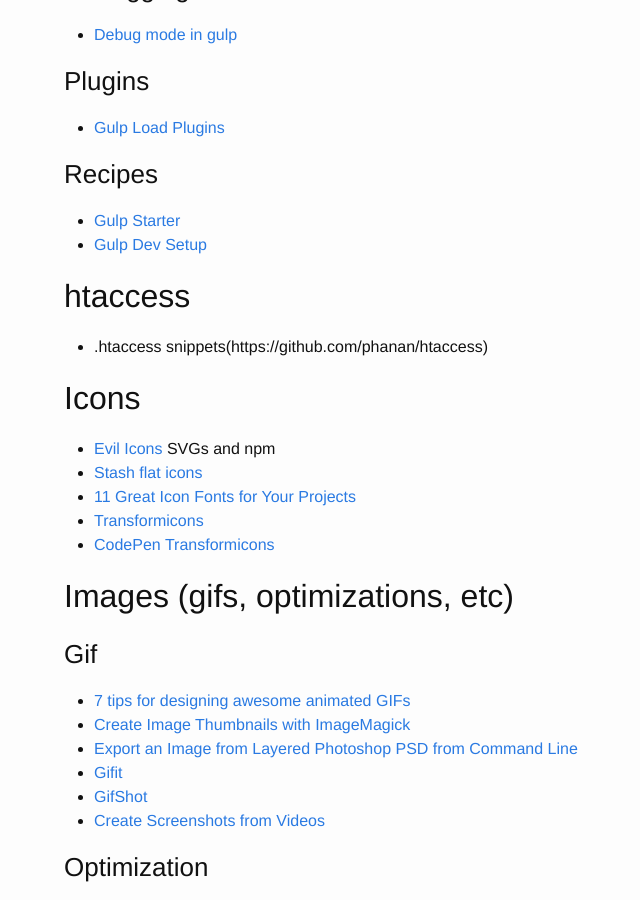
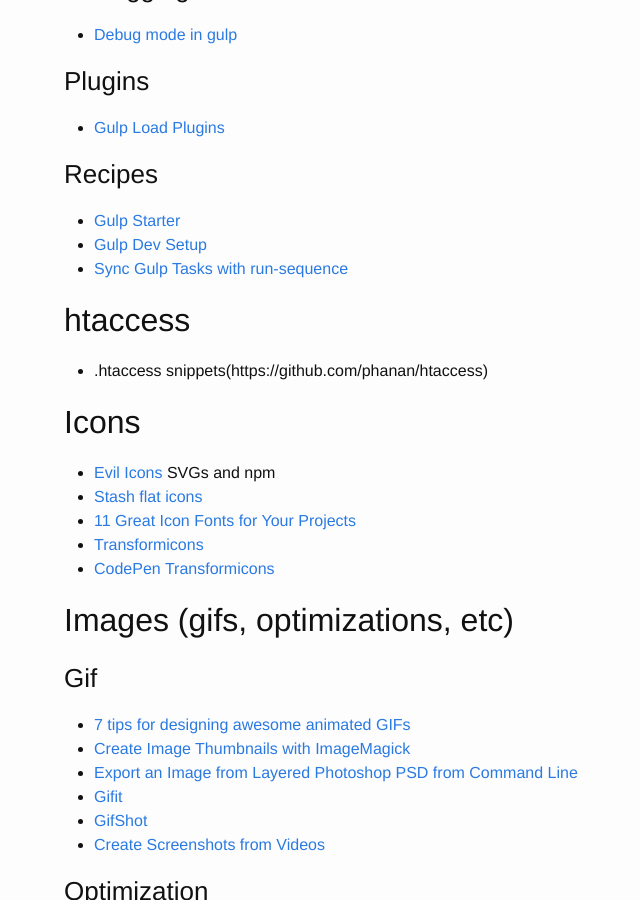
Before and after one commit to brownerd/brownerd.github.io, a Jekyll site: the page built from _posts/2015-01-01-reading-list-2015.md, in a window 1280 px wide and 900 px high, scrolled down 5181 px. Shown: the whole window, without its empty margins (206-846 px from the left). Built offline with Jekyll 4.4.1, drawn with Linux system fonts in a browser that asks for light colours; emoji names are drawn with the system emoji font; some of the changed text lies outside the part shown.

Commit message:
gulp run sequence

```diff
--- a/_posts/2015-01-01-reading-list-2015.md
+++ b/_posts/2015-01-01-reading-list-2015.md
@@ -295,6 +295,7 @@ Just tyring to get better with handling merge conflicts
 ### Recipes
 - [Gulp Starter](https://github.com/greypants/gulp-starter)
 - [Gulp Dev Setup](http://getkirby.com/forum/general/20150121/gulp-dev-setup/)
+- [Sync Gulp Tasks with run-sequence](http://davidwalsh.name/gulp-run-sequencehttp://davidwalsh.name/gulp-run-sequence)
 
 
 
```
Also changed, not shown: other parts of _posts/2015-01-01-reading-list-2015.md (+1 -0 lines).
